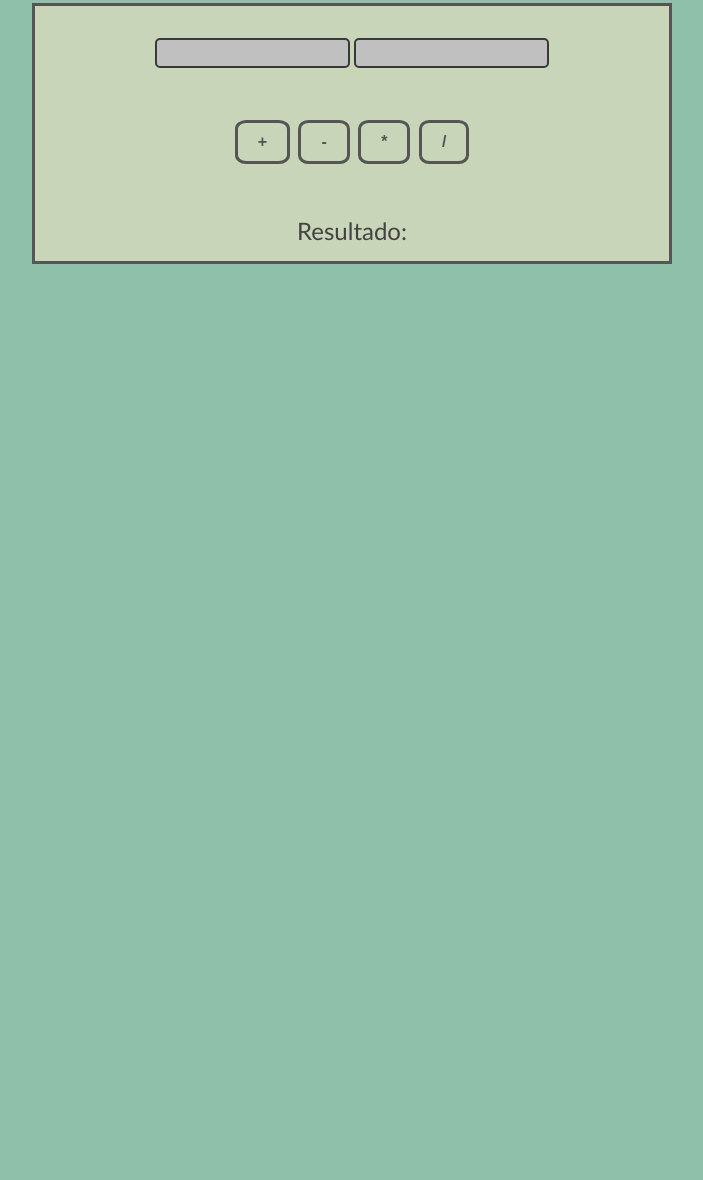
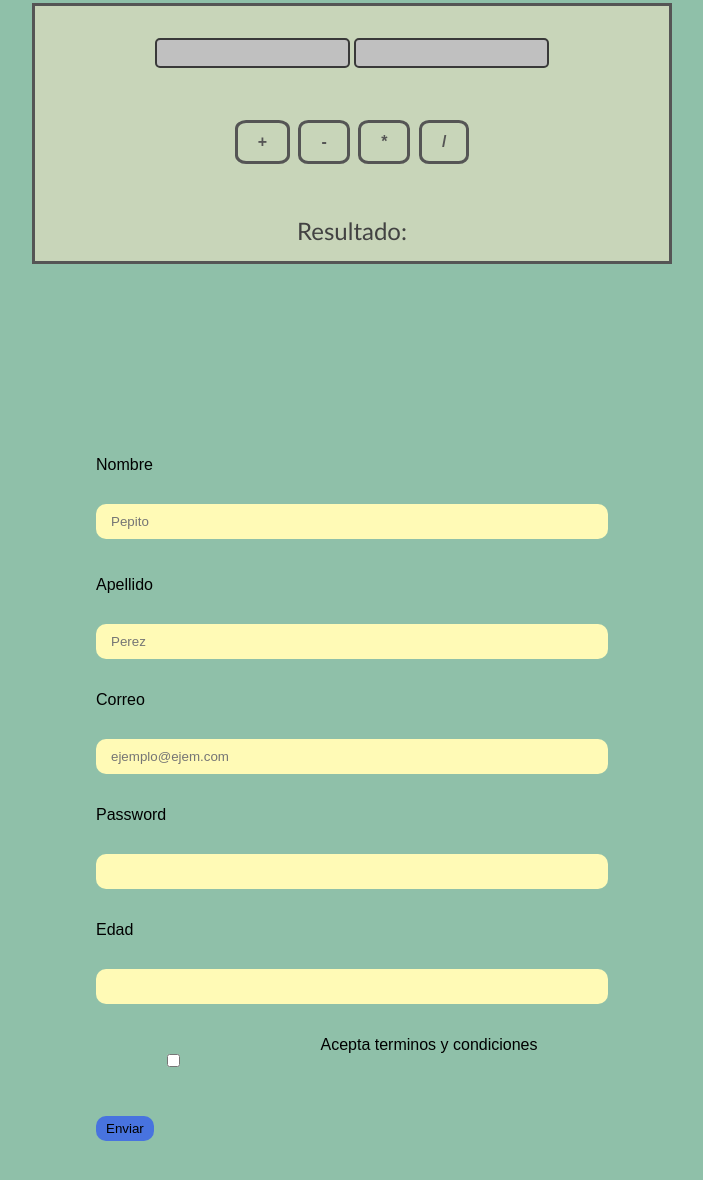
Before and after one commit to Ancalu33/Calculadora-y-Formulario, a plain HTML site: page index.html in a window 1280 px wide. Shown: the part 336-1516 px from the top of the page, without its empty margins (288-991 px from the left). Before the commit the page ends 800 px from the top, so only its background shows below. Drawn offline with nearby package versions, Linux system fonts and the light colour scheme.

Commit message:
Ejercicio formulario

```diff
--- a/assets/css/style.css
+++ b/assets/css/style.css
@@ -95,3 +95,65 @@ button {
     border-radius: 20%;
     font-weight: bold;
 }
+
+
+.contInput{
+    display: flex;
+    flex-direction: column;
+}
+
+.divInput{
+    display: flex;
+    flex-direction: column;
+    margin-top:2rem;
+}
+.contInput div>label{   /* Hijo directo*/
+    margin-bottom: 30px;
+}
+
+.contInput form{
+    width:40%;
+    margin:auto;
+    padding-bottom: 3rem;
+}
+
+.divInput input{
+    background-color: rgb(255, 250, 182);
+    padding: 10px 15px;
+    border-radius: 10px;
+    border: none;
+}
+
+.contInput input:hover{
+    box-shadow: 0px 5px 5px black;
+
+}
+
+#btnEnviar{
+    margin-top:2rem;
+    align-self: center;
+    border: none;
+    padding: 5px 10px;
+    border-radius: 10px;
+    background-color: #4873df;
+    cursor: pointer;
+}
+
+.mensajeAlerta{
+    color: tomato;
+    margin-top:5px;
+}
+
+.inputCheckbox{
+    flex-direction: row;
+    justify-content: space-around;  /* justify eje actual */
+    align-items: center;
+
+}
+.inputCheckbox>label{
+    order: 2;
+}
+
+.bgcAlert{
+    background-color: rgb(255, 173, 159) !important;
+}
--- a/assets/js/scripts.js
+++ b/assets/js/scripts.js
@@ -51,3 +51,35 @@ function operacion(operador) {
     }
     return false;
 } */
+
+const mensajeNombre = document.getElementById('mensajeAlertaNombre')
+console.log(mensajeNombre)
+const mensajeTyC = document.getElementById('mensajeAlertaTyc')
+console.log(mensajeNombre)
+
+function validarFormulario(event) {
+    event.preventDefault()
+    let inputName = document.getElementById('name')
+    console.log(inputName)
+    let inputTyC = document.getElementById('chekboxTyC')
+    console.log(inputTyC)
+
+    if (inputName.value == '') {
+        mensajeNombre.innerText = "Complete el campo nombre"
+        inputName.classList.add('bgcAlert')
+        swal("Error", "Ingrese nombre!", "error");
+
+    }
+    if (inputTyC.cheked == false) {
+        mensajeTyC.innerText = "Acepte los terminos y condiciones"
+        swal("Error", "Acepte los terminos y condiciones!", "error");
+    }
+
+    if (inputName != "" && inputTyC.cheked) {
+
+        swal("Muy bien!","registro existoso","success");
+
+    }
+
+
+}
--- a/index.html
+++ b/index.html
@@ -18,8 +18,8 @@
     <section class="calc">
 
         <div class="datos">
-            <input type="number" id="num1" required > <!-- onkeypress='return validaNumericos(event)'/ -->
-            <input type="number" id="num2" required > <!-- onkeypress='return validaNumericos(event)'/ -->
+            <input type="number" id="num1" required> <!-- onkeypress='return validaNumericos(event)'/ -->
+            <input type="number" id="num2" required> <!-- onkeypress='return validaNumericos(event)'/ -->
         </div>
         <div class="operaciones">
             <button onclick="operacion('+')">+</button>
@@ -32,7 +32,42 @@
         </div>
     </section>
 
+    <section class="contInput">
+        <form onsubmit="validarFormulario(event)" class="formContact">
+            <div class="divInput">
+                <label for="">Nombre</label>
+                <input type="text" placeholder="Pepito" id="name">
+                <small id="mensajeAlertaNombre" class="mensajeAlerta"></small>
+            </div>
+            <div class="divInput">
+                <label for="">Apellido</label>
+                <input type="text" placeholder="Perez">
+            </div>
+            <div class="divInput">
+                <label for="">Correo</label>
+                <input type="email" placeholder="ejemplo@ejem.com">
+            </div>
+            <div class="divInput">
+                <label for="">Password</label>
+                <input type="password">
+            </div>
+            <div class="divInput">
+                <label for="">Edad</label>
+                <input type="number">
+            </div>
+            <div class="divInput inputCheckbox">
+                <label for="chekboxTyC">Acepta terminos y condiciones</label>
+                <input type="checkbox" id="chekboxTyC">
+            </div>
+            <small id="mensajeAlertTyC" class="mensajeAlerta"></small>
+            <input type="submit" value="Enviar" id="btnEnviar" />
+
+        </form>
+
+    </section>
+
 </body>
+<script src="https://unpkg.com/sweetalert/dist/sweetalert.min.js"></script>
 <script src="./assets/js/scripts.js"></script>
 
 </html>
```
